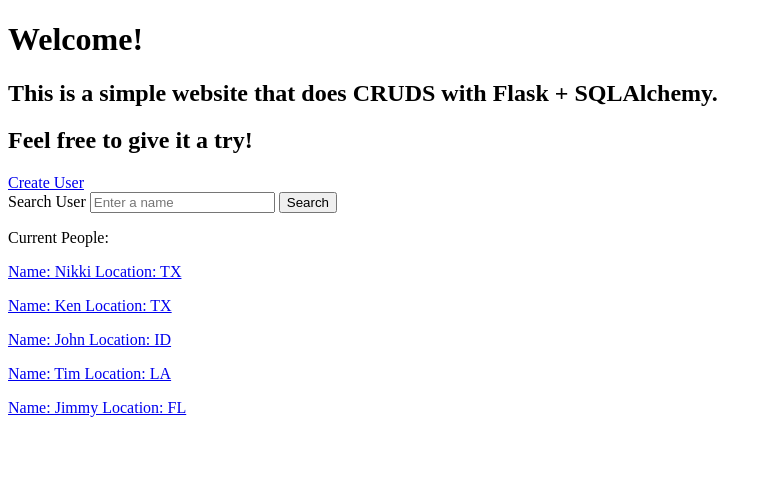
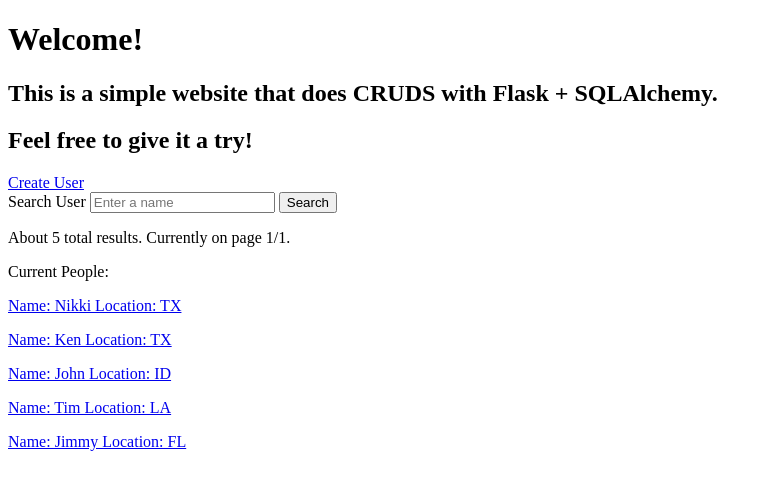
Before and after one commit to njenkins11/Flask-SQLAlchemy-Playground, a Flask app: page /1 in a window 1280 px wide. Shown: the top 487 px of the page, without its empty margins (0-772 px from the left). Run offline with Flask 2, Linux system fonts and the light colour scheme; data comes from the database, SQL or seed files in the repository.

Commit message:
Provided more information with searching, such as total search results and current / total pages.

```diff
--- a/templates/index.html
+++ b/templates/index.html
@@ -18,8 +18,10 @@
             <button type="submit"> Search </button>
         </form>
 
+        {%if users.total != 0%}
+        <p> About {{users.total}} total results. Currently on page {{users.page}}/{{users.pages}}. </p>
         <p> Current People: </p>
-
+        {%endif%}
         <!-- Loops through the users in this current page-->
         {%if users.total == 0 %}
             <p> No users were found. </p>
```
